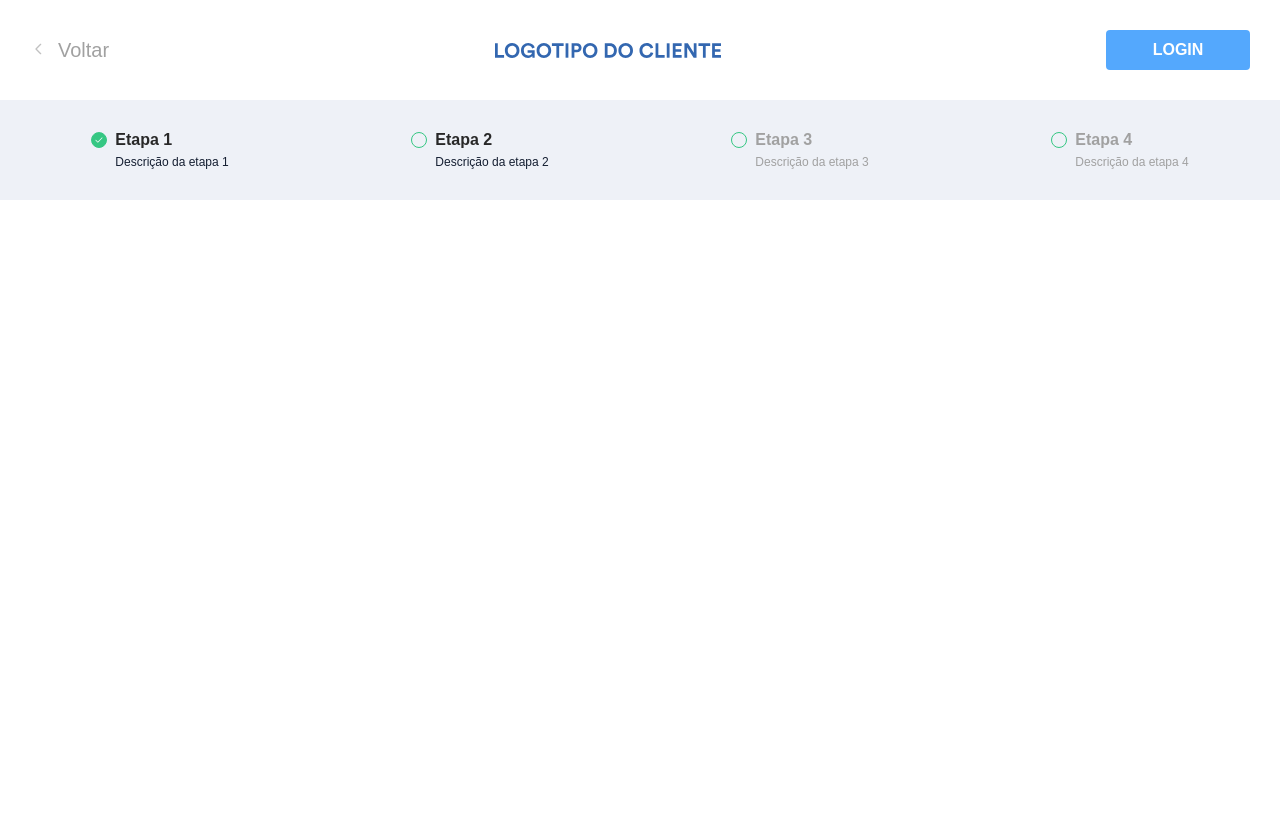
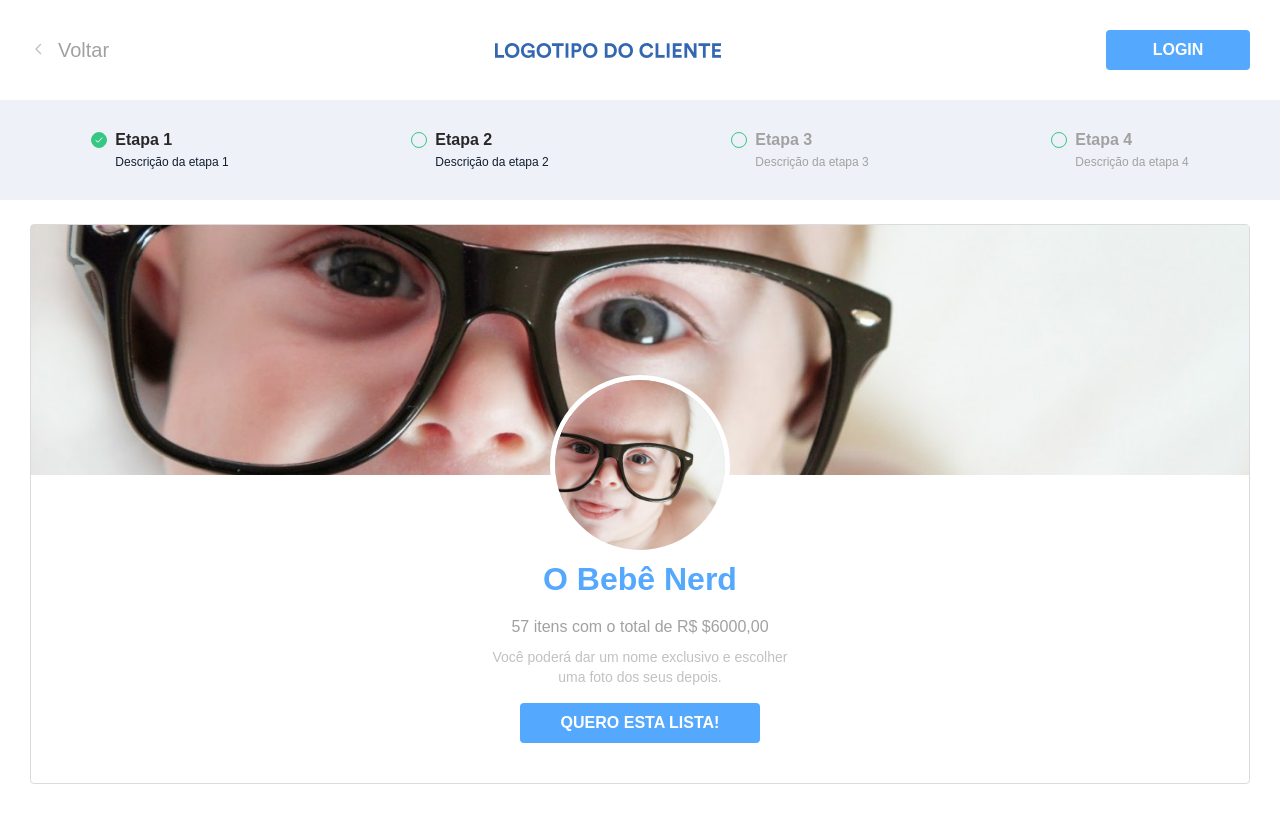
Before and after one commit to matheuscla/todo-cartoes-teste, a React (Create React App) app: page / in a window 1280 px wide. Shown: the top 822 px of the page. Before the commit the page ends 800 px from the top, so only its background shows below. Built offline with nearby package versions, Linux system fonts and the light colour scheme; a web font is replaced by a local one.

Commit message:
InfoList component

```diff
--- a/src/App.js
+++ b/src/App.js
@@ -1,13 +1,23 @@
 import React from 'react'
+
+import { MainContainer } from './styles/components'
 
 import Navbar from './components/Navbar'
 import Steps from './components/Steps'
+import ListInfo from './components/ListInfo'
 
 function App() {
   return (
     <div>
       <Navbar />
       <Steps />
+      <MainContainer>
+        <ListInfo
+          title='O Bebê Nerd'
+          totalProducts={57}
+          totalPrice={6000}
+        />
+      </MainContainer>
     </div>
   );
 }
--- /dev/null
+++ b/src/components/ListInfo/index.js
@@ -0,0 +1,23 @@
+import React from 'react'
+
+import defaultAvatar from '../../assets/images/default-avatar.png'
+
+import { Container, Info, ImageBackground } from './styles'
+
+const ListInfo = ({ title, totalProducts, totalPrice }) => (
+  <Container>
+    <Info>
+      <ImageBackground />
+      <img src={defaultAvatar} alt={title} />
+      <h1>{ title }</h1>
+      <span>{totalProducts} itens com o total de R$ ${totalPrice},00</span>
+      <p>
+        Você poderá dar um nome exclusivo e escolher <br />
+        uma foto dos seus depois.
+      </p>
+      <button>QUERO ESTA LISTA!</button>
+    </Info>
+  </Container>
+)
+
+export default ListInfo
--- /dev/null
+++ b/src/components/ListInfo/styles.js
@@ -0,0 +1,68 @@
+import styled from 'styled-components'
+
+import defaultAvatar from '../../assets/images/default-avatar.png'
+
+
+export const Container = styled.div`
+  border: 1px solid #DBDBDB;
+  border-radius: 4px;
+`
+
+export const Info = styled.div`
+  text-align: center;
+  padding: 0 0 40px 0;
+
+  h1 {
+    font-size: 32px;
+    line-height: 40px;
+    color: #54A8FD;
+    font-weight: bold;
+    margin-bottom: 16px;
+  }
+
+  span {
+    font-size: 16px;
+    line-height: 24px;
+    color: #A1A1A1;
+    display: block;
+  }
+
+  p {
+    margin-top: 8px;
+    font-size: 14px;
+    line-height: 20px;
+    color: #C1C1C1;
+  }
+
+  button {
+    color: #FFFFFF;
+    font-size: 16px;
+    line-height: 24px;
+    font-weight: bold;
+    width: 240px;
+    height: 40px;
+    padding: 8px 25px;
+    border-radius: 4px;
+    background: #54A8FD;
+    margin-top: 16px;
+  }
+
+  img {
+    width: 180px;
+    height: 180px;
+    border-radius: 50%;
+    object-fit: cover;
+    margin-top: -100px;
+    border: 5px solid #fff;
+  }
+`
+
+export const ImageBackground = styled.div`
+  height: 250px;
+  width: 100%;
+  background: url(${defaultAvatar});
+  background-position: center;
+  background-repeat: no-repeat;
+  background-size: cover;
+
+`
--- /dev/null
+++ b/src/styles/components.js
@@ -0,0 +1,5 @@
+import styled from 'styled-components'
+
+export const MainContainer = styled.div`
+  padding: 24px 30px 120px 30px;
+`
```
Also changed, not shown: src/assets/images/default-avatar.png (added).
